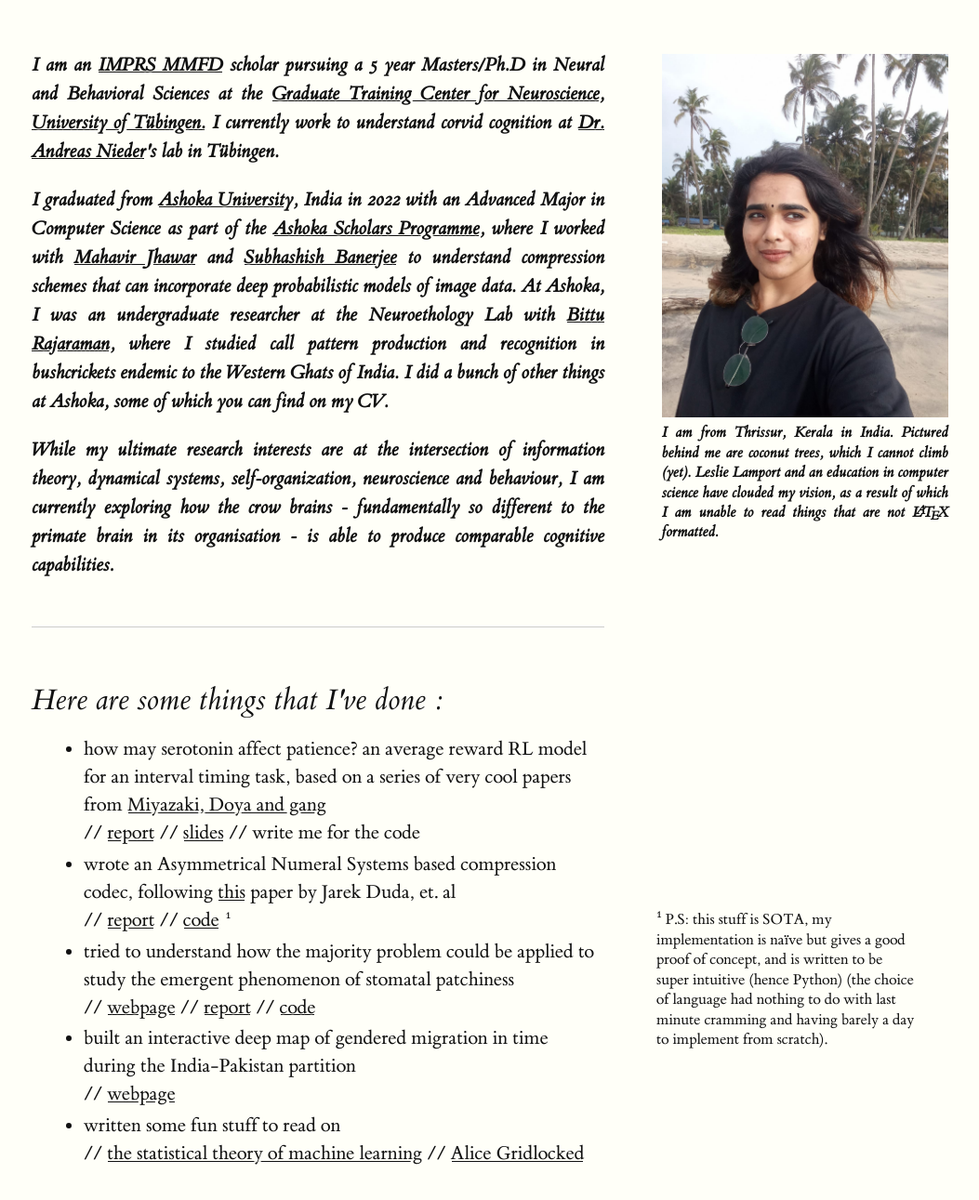
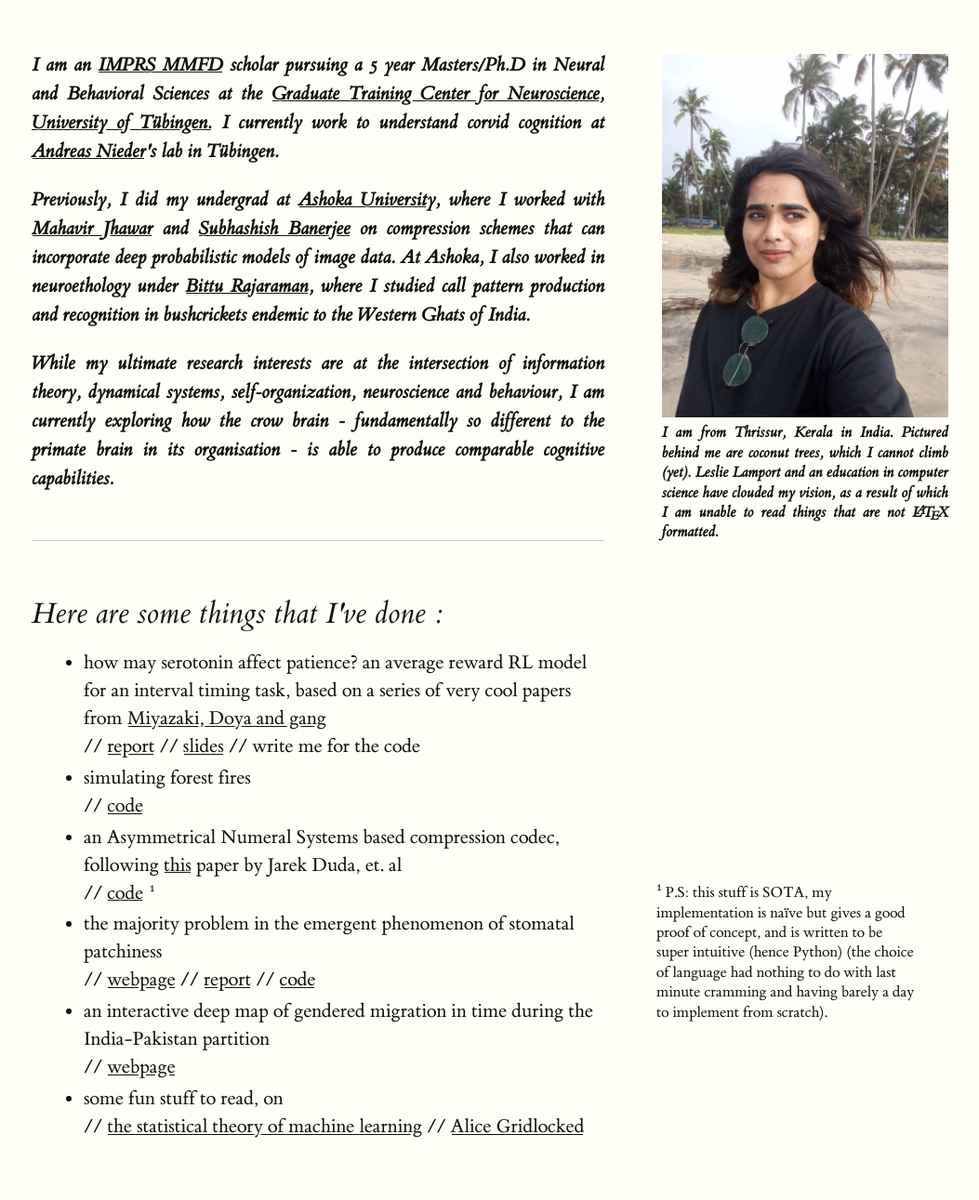
Before and after one commit to shw3ta/shw3ta.github.io, a website: page index.html in a window 1280 px wide. Shown: the part 307-1598 px from the top of the page at 93% size, without its empty margins (126-1179 px from the left). Drawn offline with Linux system fonts and the light colour scheme.

Commit message:
update, minor

```diff
--- a/index.html
+++ b/index.html
@@ -34,17 +34,17 @@
         <p align="justify">
 
 
-            <b><i>I am an <a href="https://www.kyb.tuebingen.mpg.de/imprs-mmfd">IMPRS MMFD</a> scholar pursuing a 5 year Masters/Ph.D in Neural and Behavioral Sciences at the <a href="https://www.neuroschool-tuebingen.de/">Graduate Training Center for Neuroscience, University of Tübingen.</a> I currently work to understand corvid cognition at <a href= https://homepages.uni-tuebingen.de/andreas.nieder/>Dr. Andreas Nieder</a>'s lab in Tübingen.
+            <b><i>I am an <a href="https://www.kyb.tuebingen.mpg.de/imprs-mmfd">IMPRS MMFD</a> scholar pursuing a 5 year Masters/Ph.D in Neural and Behavioral Sciences at the <a href="https://www.neuroschool-tuebingen.de/">Graduate Training Center for Neuroscience, University of Tübingen.</a> I currently work to understand corvid cognition at <a href= https://homepages.uni-tuebingen.de/andreas.nieder/>Andreas Nieder</a>'s lab in Tübingen.
             </p>
 
           <p align="justify">
-            <b><i>I graduated from <a href="https://www.ashoka.edu.in/">Ashoka University</a>, India in 2022 with an Advanced Major in Computer Science as part of the <a href="https://www.ashoka.edu.in/programme/ashoka-scholars-programme/">Ashoka Scholars Programme</a>, where I worked with <a href="https://sites.google.com/site/homeofmahavir/Home?authuser=0">Mahavir Jhawar</a> and <a href="https://www.cse.iitd.ac.in/~suban/">Subhashish Banerjee</a> to understand compression schemes that can incorporate deep probabilistic models of image data.</i></b>
-            At Ashoka, I was an undergraduate researcher at the Neuroethology Lab with <a href="https://scholar.google.com/citations?user=VIHjbnsAAAAJ&hl=en">Bittu Rajaraman</a>, where I studied call pattern production and recognition in bushcrickets endemic to the Western Ghats of India. I did a bunch of other things at Ashoka, some of which you can find on my CV.</i></b>
+            <b><i>Previously, I did my undergrad at <a href="https://www.ashoka.edu.in/">Ashoka University</a>, where I worked with  <a href="https://sites.google.com/site/homeofmahavir/Home?authuser=0">Mahavir Jhawar</a> and <a href="https://www.cse.iitd.ac.in/~suban/">Subhashish Banerjee</a> on compression schemes that can incorporate deep probabilistic models of image data.</i></b>
+            At Ashoka, I also worked in neuroethology under <a href="https://scholar.google.com/citations?user=VIHjbnsAAAAJ&hl=en">Bittu Rajaraman</a>, where I studied call pattern production and recognition in bushcrickets endemic to the Western Ghats of India.</i></b>
           </p>
 
 
           <p align="justify">
-            <b><i>While my ultimate research interests are at the intersection of information theory, dynamical systems, self-organization, neuroscience and behaviour, I am currently exploring how the crow brains - fundamentally so different to the primate brain in its organisation - is able to produce comparable cognitive capabilities.</i></b>
+            <b><i>While my ultimate research interests are at the intersection of information theory, dynamical systems, self-organization, neuroscience and behaviour, I am currently exploring how the crow brain - fundamentally so different to the primate brain in its organisation - is able to produce comparable cognitive capabilities.</i></b>
 
           </p>
 
@@ -61,22 +61,26 @@
             how may serotonin affect patience? an average reward RL model for an interval timing task, based on a series of very cool papers from <a href="https://www.nature.com/articles/s41467-018-04496-y">Miyazaki, Doya and gang </a> <br>
             // <a href="https://github.com/shw3ta/shw3ta.github.io/blob/main/assets/docs/Serotonin_in_Patience.pdf">report</a>  // <a href="https://docs.google.com/presentation/d/1TBU18HkB6YH95xORvMs_F6oB5036xLqOLxn7J0318yQ/edit?usp=sharing">slides</a> // write me for the code
            </li>
+           <li>
+            simulating forest fires<br>
+            // <a href="https://github.com/shw3ta/wildfires">code</a>
+           </li>
           <li>
-            wrote an Asymmetrical Numeral Systems based compression codec, following <a href="https://ieeexplore.ieee.org/document/9478894">this</a> paper by Jarek Duda, et. al<br>
-            // <a href="">report</a> // <a href="https://github.com/shw3ta/ANS">code</a> <label for="PSA" class="margin-toggle sidenote-number"></label><input type="checkbox" id="PSA" class="margin-toggle"/><span class="sidenote">P.S: this stuff is SOTA, my implementation is naïve but gives a good proof of concept, and is written to be super intuitive (hence Python) (the choice of language had nothing to do with last minute cramming and having barely a day to implement from scratch).</span>
+            an Asymmetrical Numeral Systems based compression codec, following <a href="https://ieeexplore.ieee.org/document/9478894">this</a> paper by Jarek Duda, et. al<br>
+           // <a href="https://github.com/shw3ta/ANS">code</a> <label for="PSA" class="margin-toggle sidenote-number"></label><input type="checkbox" id="PSA" class="margin-toggle"/><span class="sidenote">P.S: this stuff is SOTA, my implementation is naïve but gives a good proof of concept, and is written to be super intuitive (hence Python) (the choice of language had nothing to do with last minute cramming and having barely a day to implement from scratch).</span>
           </li>
           <li>
-            tried to understand how the majority problem could be applied to study the emergent phenomenon of stomatal patchiness <br>
+            the majority problem in the emergent phenomenon of stomatal patchiness <br>
             // <a href="https://share.streamlit.io/shw3ta/cellular-automata/main/webapp/Automata.py">webpage</a> // <a href="https://github.com/shw3ta/Cellular-Automata/blob/main/documents/CS_2349___Theory_of_Computation__Final_Report.pdf">report</a> // <a href="https://github.com/shw3ta/cellular-automata">code</a>
           </li>
 
           <li>
-            built an interactive deep map of gendered migration in time during the India-Pakistan partition<br>
+            an interactive deep map of gendered migration in time during the India-Pakistan partition<br>
             // <a href="https://shw3ta.github.io/mapbox-2/">webpage</a>
           </li>
 
           <li>
-            written some fun stuff to read on<br>
+            some fun stuff to read, on<br>
             // <a href="https://shw3ta.github.io/why-is-ml/">the statistical theory of machine learning</a> // <a href="https://shw3ta.github.io/deep-map-1/"> Alice Gridlocked</a>
           </li>
         </ul>
```
